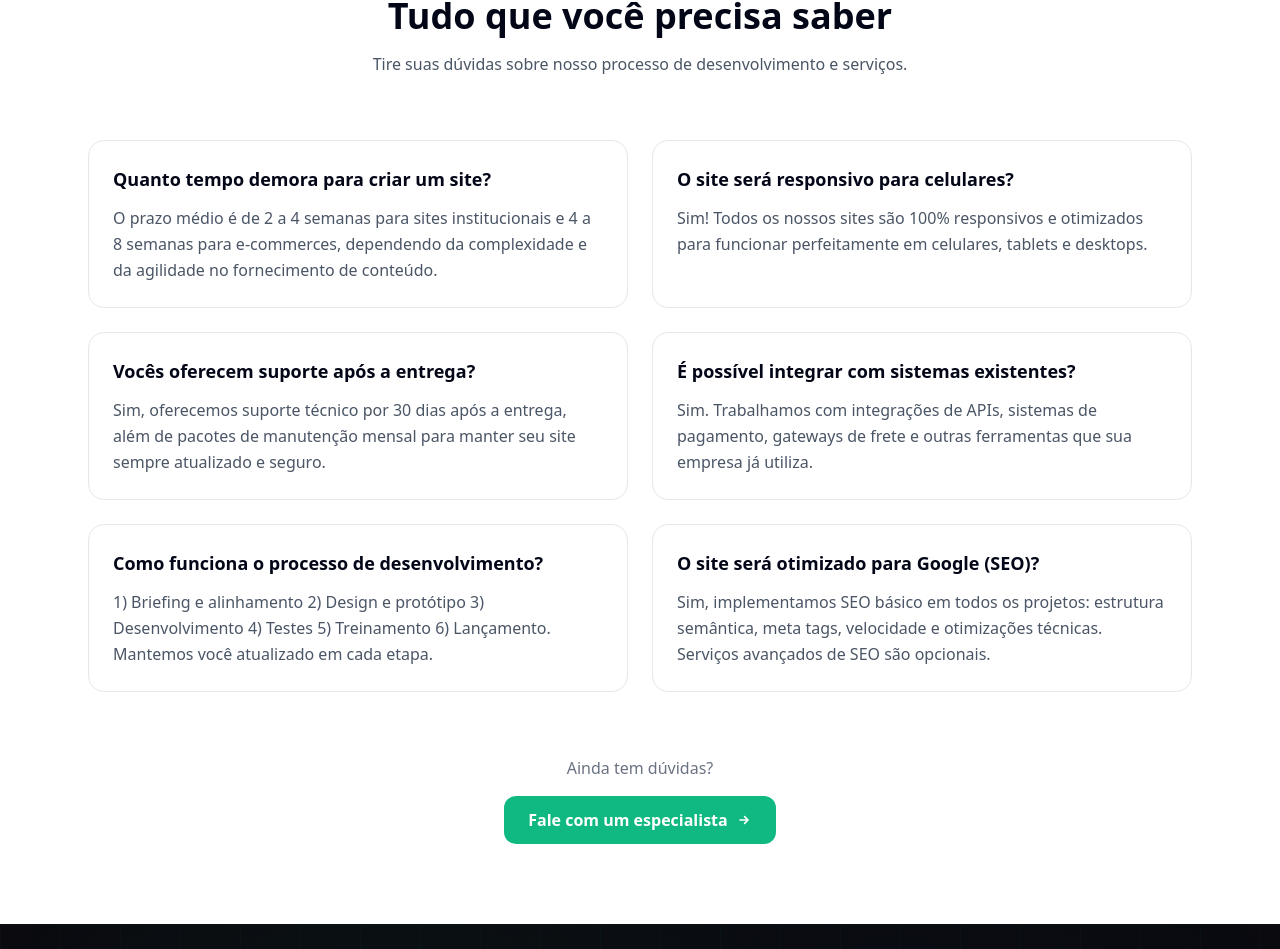
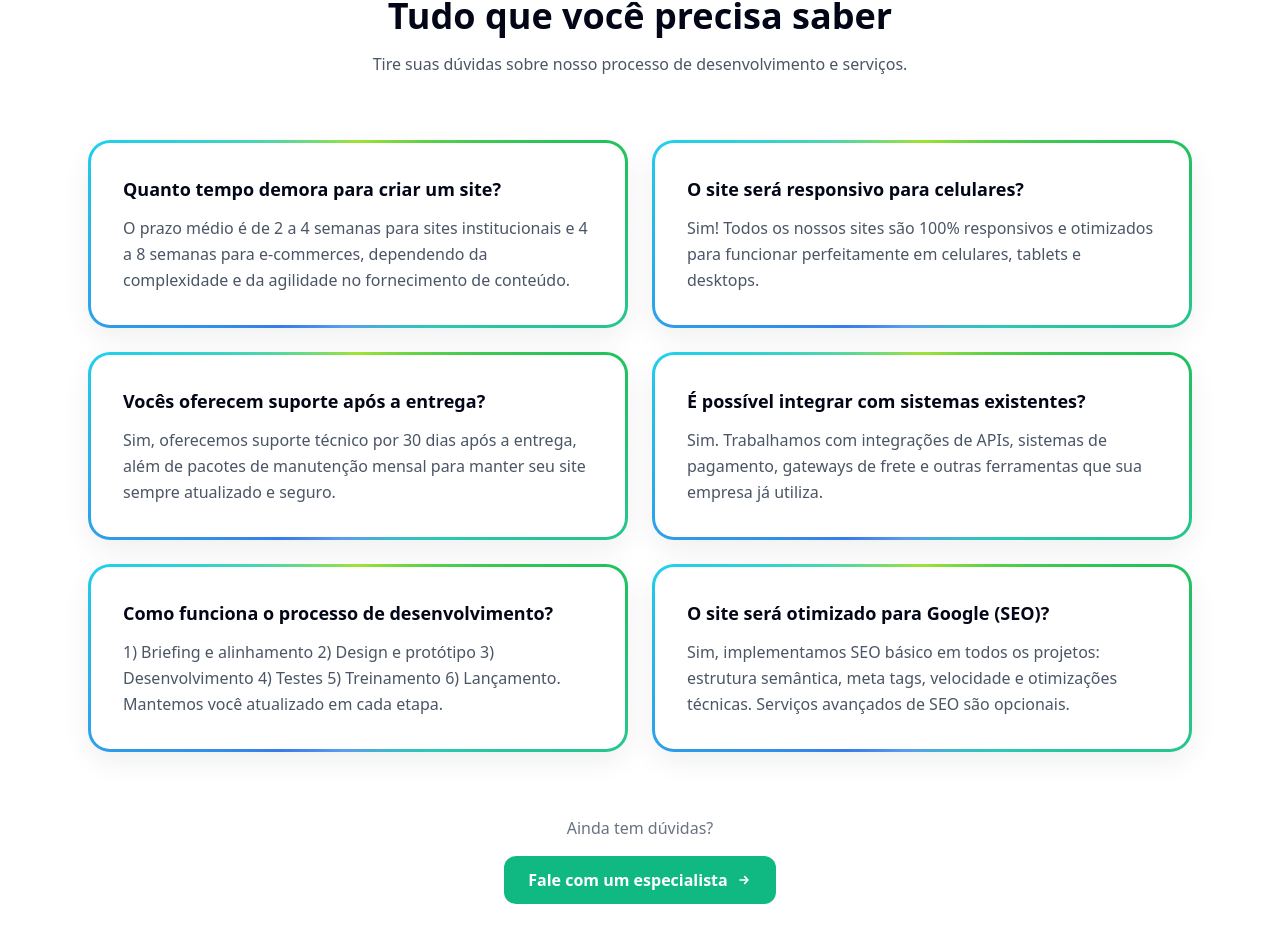
Before and after one commit to bezerradaniels/mintcode, a React (Vite) app: page / in a window 1280 px wide. Shown: the part 4270-5219 px from the top of the page. Built offline with nearby package versions, Linux system fonts and the light colour scheme; a web font is replaced by a local one.

Commit message:
feat: FAQ cards use GradientBorderCard matching Services border style

```diff
--- a/src/components/sections/FAQ/index.tsx
+++ b/src/components/sections/FAQ/index.tsx
@@ -1,3 +1,5 @@
+import GradientBorderCard from '../GradientBorderCard/index.tsx'
+
 export default function FAQ() {
   const faqs = [
     {
@@ -43,10 +45,8 @@ export default function FAQ() {
 
         <div className="grid md:grid-cols-2 gap-6">
           {faqs.map((faq, index) => (
-            <div
-              key={index}
-              className="bg-white rounded-2xl p-6 border border-gray-200 hover:border-primary/30 transition-colors duration-300"
-            >
+            <GradientBorderCard key={index}>
+              <div className="p-8 hover:shadow-lg transition-shadow duration-300">
                 <h3 className="text-lg font-semibold text-text mb-3">
                   {faq.question}
                 </h3>
@@ -54,6 +54,7 @@ export default function FAQ() {
                   {faq.answer}
                 </p>
               </div>
+            </GradientBorderCard>
           ))}
         </div>
 
```
Lines whose indentation alone changed are shown as unchanged.
